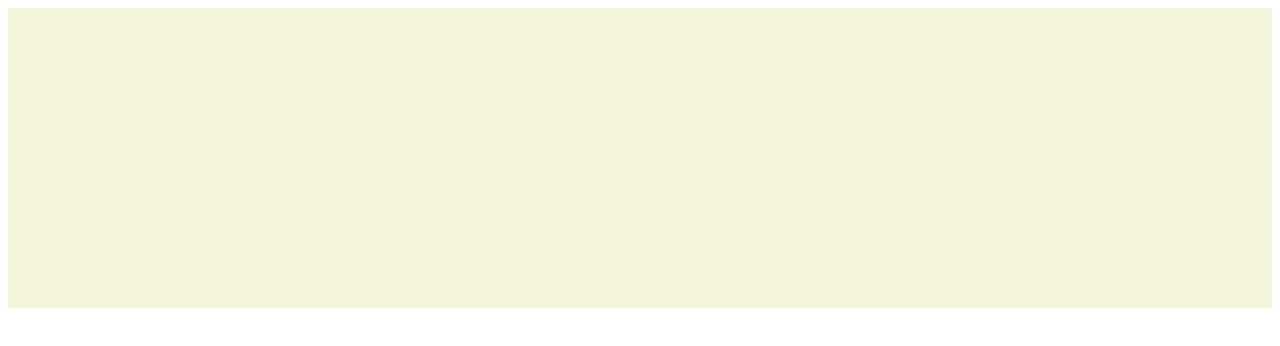
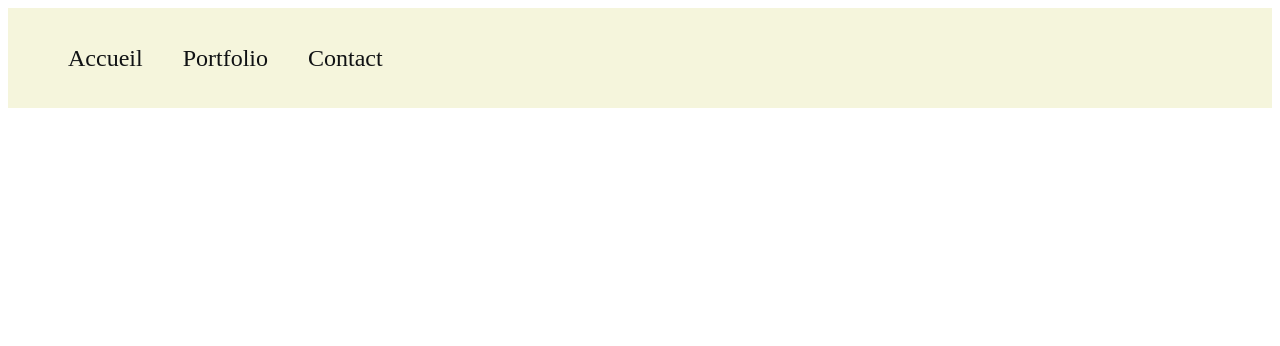
Before and after one commit to Pruvotfabian/simplon_git, a plain HTML site: page index.html in a window 1280 px wide. Drawn offline with Linux system fonts and the light colour scheme.

Commit message:
add navbar

```diff
--- a/CSS/app.css
+++ b/CSS/app.css
@@ -1,6 +1,19 @@
 .contain{
-    height : 300px;
+    height : 100px;
     background-color: beige;
     width: auto;
     color: #101214;
+    display: flex;
+    align-items: center;
+
 }
+.flex{
+    display:flex;
+
+}
+.contain li{
+    flex-direction: row;
+    list-style-type: none;
+    font-size: 1.5em;
+    margin: 20px;
+}
--- a/index.html
+++ b/index.html
@@ -9,7 +9,22 @@
 
 </head>
 <body>
-    <div class="contain"></div>
+    <div class="contain">
+        <ul class="flex">
+            <li>
+                Accueil
+            </li>
+            <li>
+                Portfolio
+            </li>
+            <li>
+                Contact
+            </li>
+        </ul>
+
+
+
+    </div>
 
 
 
```
